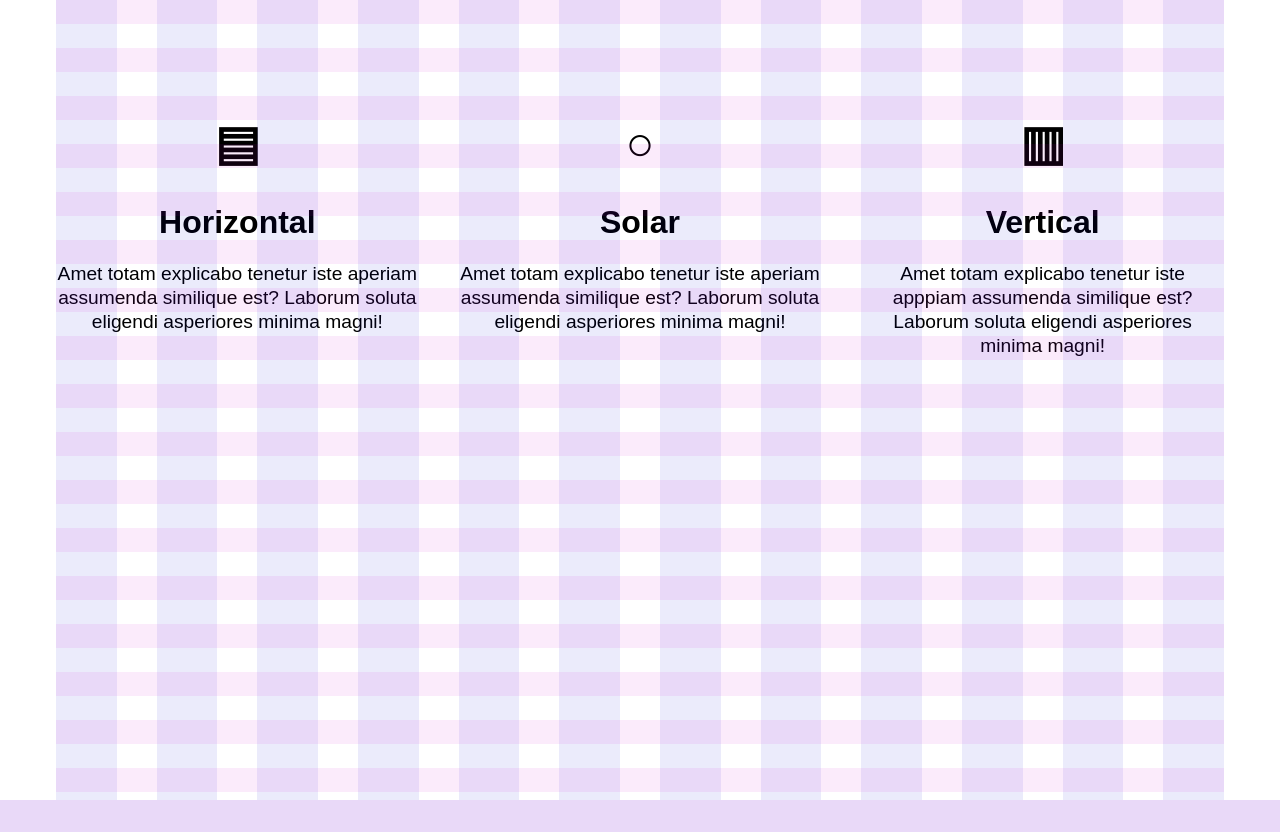
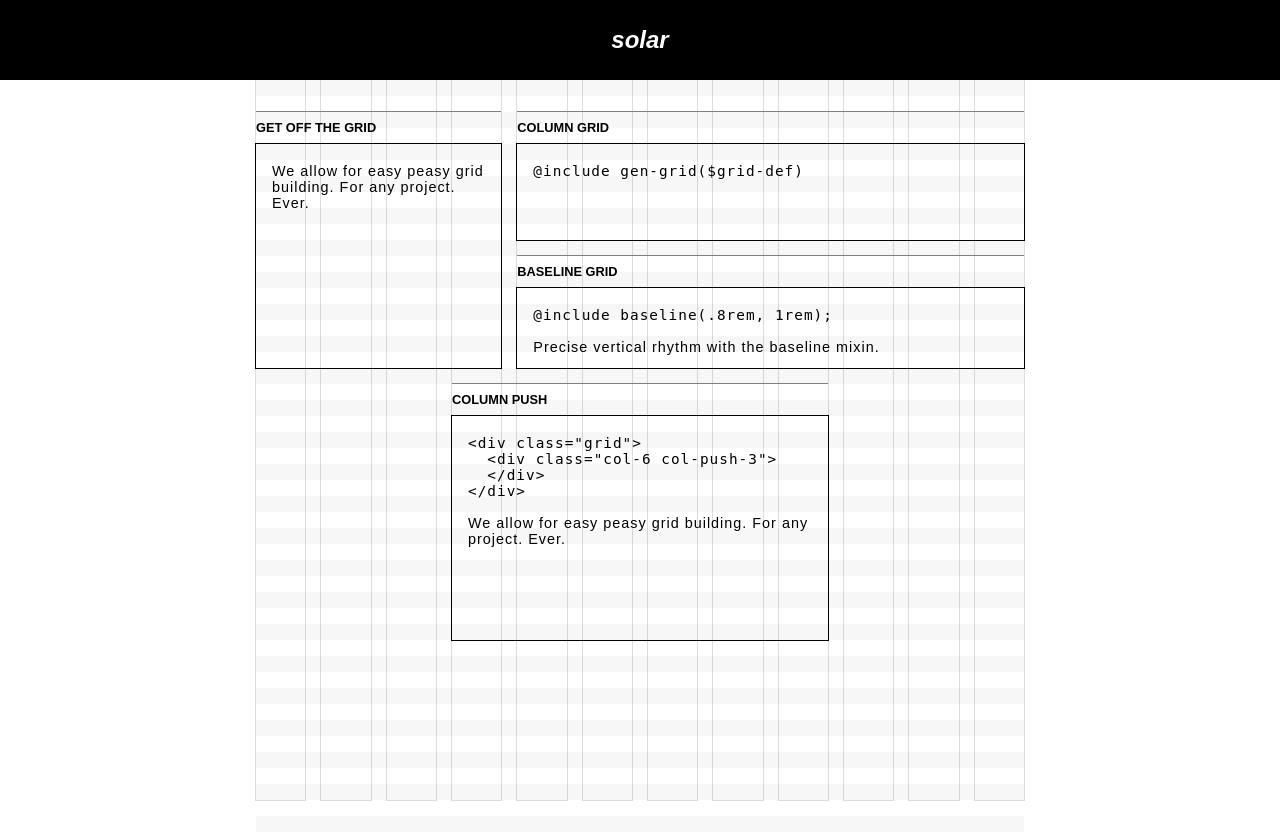
Before and after one commit to kieranbrowne/Solar, a PHP site: page / in a window 1280 px wide. Before the commit the page ends 800 px from the top, so only its background shows below. Run offline with PHP 8.4, Linux system fonts and the light colour scheme.

Commit message:
major update

```diff
--- a/index.html
+++ b/index.html
@@ -43,31 +43,81 @@
     <div class="col-12"></div>
     <div class="col-12"></div>
     <div class="col-12"></div>
+    <div class="col-12"></div>
+    <div class="col-12"></div>
+    <div class="col-12"></div>
+    <div class="col-12"></div>
+    <div class="col-12"></div>
+    <div class="col-12"></div>
+    <div class="col-12"></div>
+    <div class="col-12"></div>
+    <div class="col-12"></div>
+    <div class="col-12"></div>
+    <div class="col-12"></div>
+    <div class="col-12"></div>
+    <div class="col-12"></div>
+    <div class="col-12"></div>
+    <div class="col-12"></div>
+    <div class="col-12"></div>
+    <div class="col-12"></div>
+    <div class="col-12"></div>
+    <div class="col-12"></div>
+    <div class="col-12"></div>
+    <div class="col-12"></div>
+    <div class="col-12"></div>
+    <div class="col-12"></div>
+    <div class="col-12"></div>
+    <div class="col-12"></div>
+    <div class="col-12"></div>
+    <div class="col-12"></div>
+    <div class="col-12"></div>
+    <div class="col-12"></div>
+    <div class="col-12"></div>
+    <div class="col-12"></div>
+    <div class="col-12"></div>
   </div>
 
-  <div class="grid guts">
+  <div class="header">
+    <div class="logo">solar</div>
+  </div>
 
-
-    <div class="col-4">
-      <h2>&#9636;</h2><h1>Horizontal</h1>
-      <p>
-      Amet totam explicabo tenetur iste aperiam assumenda similique est? Laborum soluta eligendi asperiores minima magni!
-      </p>
+  <div class="grid block">
+    <div class="col-4 height-16">
+      <h2 class="overlined">Get off the grid</h2>
+      <div class="boxed">
+        <p>We allow for easy peasy grid building. For any project. Ever.</p>
+      </div>
     </div>
 
-    <div class="col-4">
-      <h2>&#9675;</h2><h1>Solar</h1>
-      <p>
-      Amet totam explicabo tenetur iste aperiam assumenda similique est? Laborum soluta eligendi asperiores minima magni!
-      </p>
+    <div class="col-8 height-8">
+      <h2 class="overlined">Column Grid</h2>
+      <div class="boxed">
+        <p><code>@include gen-grid($grid-def)</code></p>
+      </div>
     </div>
 
-    <div class="col-4">
-      <h2>&#9637;</h2><h1>Vertical</h1>
-      <p>
-      Amet totam explicabo tenetur iste apppiam assumenda similique est? Laborum soluta eligendi asperiores minima magni!
-      </p>
+    <div class="col-8 height-7">
+      <h2 class="overlined">Baseline Grid</h2>
+      <div class="boxed">
+        <code>@include baseline(.8rem, 1rem);</code>
+        <p><br>Precise vertical rhythm with the baseline mixin.</p>
+      </div>
     </div>
+
+    <div class="col-6 col-push-3 height-16">
+      <h2 class="overlined">Column Push</h2>
+      <div class="boxed">
+        <code>
+          &lt;div class="grid"&gt;<br>&emsp;
+          &lt;div class="col-6 col-push-3"&gt;<br>&emsp;
+          &lt;/div&gt;<br>
+          &lt;/div&gt;<br>
+        </code>
+        <p><br>We allow for easy peasy grid building. For any project. Ever.</p>
+      </div>
+    </div>
+
+  </div>
 
 
 </body>
--- a/style.css
+++ b/style.css
@@ -1,23 +1,5 @@
-:root {
-  font-size: calc( 16px ); }
-
-body {
-  margin: 0; }
-  body * {
-    font-family: sans-serif; }
-
-h1,
-h2 {
-  font-weight: 900;
-  text-align: center; }
-
-li,
-p {
-  font-weight: 400;
-  text-align: center; }
-
 .grid {
-  max-width: calc(100vw - 2rem);
+  max-width: 800px;
   width: 100%;
   box-sizing: border-box;
   display: block;
@@ -30,8 +12,9 @@ p {
     height: 0;
     visibility: hidden; }
   .grid .col-0 {
-    width: calc((calc(100vw - 2rem) - 32.5rem)/12  * 0 + (2.5rem * -1));
-    margin-left: 2.5rem;
+    max-width: calc((800px - 13rem)/12  * 0 + (1rem * -1));
+    width: calc((100% - 13rem)/12  * 0 + (1rem * -1));
+    margin-left: 1rem;
     font-size: 1rem;
     box-sizing: border-box;
     display: inline-block;
@@ -39,164 +22,380 @@ p {
     box-sizing: border-box;
     display: none; }
   .grid [class*="col-"].col-push-0 {
-    margin-left: calc((calc(100vw - 2rem) - 32.5rem)/12  * 0 + (2.5rem * 0)); }
+    margin-left: calc((800px - 13rem)/12  * 0 + (1rem * 1)); }
+    @media screen and (max-width: 800px) {
+      .grid [class*="col-"].col-push-0 {
+        margin-left: calc((100% - 13rem)/12  * 0 + (1rem * 1)); } }
   .grid .col-1 {
-    width: calc((calc(100vw - 2rem) - 32.5rem)/12  * 1 + (2.5rem * 0));
-    margin-left: 2.5rem;
+    max-width: calc((800px - 13rem)/12  * 1 + (1rem * 0));
+    width: calc((100% - 13rem)/12  * 1 + (1rem * 0));
+    margin-left: 1rem;
     font-size: 1rem;
     box-sizing: border-box;
     display: inline-block;
     vertical-align: top;
     box-sizing: border-box; }
   .grid [class*="col-"].col-push-1 {
-    margin-left: calc((calc(100vw - 2rem) - 32.5rem)/12  * 1 + (2.5rem * 1)); }
+    margin-left: calc((800px - 13rem)/12  * 1 + (1rem * 2)); }
+    @media screen and (max-width: 800px) {
+      .grid [class*="col-"].col-push-1 {
+        margin-left: calc((100% - 13rem)/12  * 1 + (1rem * 2)); } }
   .grid .col-2 {
-    width: calc((calc(100vw - 2rem) - 32.5rem)/12  * 2 + (2.5rem * 1));
-    margin-left: 2.5rem;
+    max-width: calc((800px - 13rem)/12  * 2 + (1rem * 1));
+    width: calc((100% - 13rem)/12  * 2 + (1rem * 1));
+    margin-left: 1rem;
     font-size: 1rem;
     box-sizing: border-box;
     display: inline-block;
     vertical-align: top;
     box-sizing: border-box; }
   .grid [class*="col-"].col-push-2 {
-    margin-left: calc((calc(100vw - 2rem) - 32.5rem)/12  * 2 + (2.5rem * 2)); }
+    margin-left: calc((800px - 13rem)/12  * 2 + (1rem * 3)); }
+    @media screen and (max-width: 800px) {
+      .grid [class*="col-"].col-push-2 {
+        margin-left: calc((100% - 13rem)/12  * 2 + (1rem * 3)); } }
   .grid .col-3 {
-    width: calc((calc(100vw - 2rem) - 32.5rem)/12  * 3 + (2.5rem * 2));
-    margin-left: 2.5rem;
+    max-width: calc((800px - 13rem)/12  * 3 + (1rem * 2));
+    width: calc((100% - 13rem)/12  * 3 + (1rem * 2));
+    margin-left: 1rem;
     font-size: 1rem;
     box-sizing: border-box;
     display: inline-block;
     vertical-align: top;
     box-sizing: border-box; }
   .grid [class*="col-"].col-push-3 {
-    margin-left: calc((calc(100vw - 2rem) - 32.5rem)/12  * 3 + (2.5rem * 3)); }
+    margin-left: calc((800px - 13rem)/12  * 3 + (1rem * 4)); }
+    @media screen and (max-width: 800px) {
+      .grid [class*="col-"].col-push-3 {
+        margin-left: calc((100% - 13rem)/12  * 3 + (1rem * 4)); } }
   .grid .col-4 {
-    width: calc((calc(100vw - 2rem) - 32.5rem)/12  * 4 + (2.5rem * 3));
-    margin-left: 2.5rem;
+    max-width: calc((800px - 13rem)/12  * 4 + (1rem * 3));
+    width: calc((100% - 13rem)/12  * 4 + (1rem * 3));
+    margin-left: 1rem;
     font-size: 1rem;
     box-sizing: border-box;
     display: inline-block;
     vertical-align: top;
     box-sizing: border-box; }
   .grid [class*="col-"].col-push-4 {
-    margin-left: calc((calc(100vw - 2rem) - 32.5rem)/12  * 4 + (2.5rem * 4)); }
+    margin-left: calc((800px - 13rem)/12  * 4 + (1rem * 5)); }
+    @media screen and (max-width: 800px) {
+      .grid [class*="col-"].col-push-4 {
+        margin-left: calc((100% - 13rem)/12  * 4 + (1rem * 5)); } }
   .grid .col-5 {
-    width: calc((calc(100vw - 2rem) - 32.5rem)/12  * 5 + (2.5rem * 4));
-    margin-left: 2.5rem;
+    max-width: calc((800px - 13rem)/12  * 5 + (1rem * 4));
+    width: calc((100% - 13rem)/12  * 5 + (1rem * 4));
+    margin-left: 1rem;
     font-size: 1rem;
     box-sizing: border-box;
     display: inline-block;
     vertical-align: top;
     box-sizing: border-box; }
   .grid [class*="col-"].col-push-5 {
-    margin-left: calc((calc(100vw - 2rem) - 32.5rem)/12  * 5 + (2.5rem * 5)); }
+    margin-left: calc((800px - 13rem)/12  * 5 + (1rem * 6)); }
+    @media screen and (max-width: 800px) {
+      .grid [class*="col-"].col-push-5 {
+        margin-left: calc((100% - 13rem)/12  * 5 + (1rem * 6)); } }
   .grid .col-6 {
-    width: calc((calc(100vw - 2rem) - 32.5rem)/12  * 6 + (2.5rem * 5));
-    margin-left: 2.5rem;
+    max-width: calc((800px - 13rem)/12  * 6 + (1rem * 5));
+    width: calc((100% - 13rem)/12  * 6 + (1rem * 5));
+    margin-left: 1rem;
     font-size: 1rem;
     box-sizing: border-box;
     display: inline-block;
     vertical-align: top;
     box-sizing: border-box; }
   .grid [class*="col-"].col-push-6 {
-    margin-left: calc((calc(100vw - 2rem) - 32.5rem)/12  * 6 + (2.5rem * 6)); }
+    margin-left: calc((800px - 13rem)/12  * 6 + (1rem * 7)); }
+    @media screen and (max-width: 800px) {
+      .grid [class*="col-"].col-push-6 {
+        margin-left: calc((100% - 13rem)/12  * 6 + (1rem * 7)); } }
   .grid .col-7 {
-    width: calc((calc(100vw - 2rem) - 32.5rem)/12  * 7 + (2.5rem * 6));
-    margin-left: 2.5rem;
+    max-width: calc((800px - 13rem)/12  * 7 + (1rem * 6));
+    width: calc((100% - 13rem)/12  * 7 + (1rem * 6));
+    margin-left: 1rem;
     font-size: 1rem;
     box-sizing: border-box;
     display: inline-block;
     vertical-align: top;
     box-sizing: border-box; }
   .grid [class*="col-"].col-push-7 {
-    margin-left: calc((calc(100vw - 2rem) - 32.5rem)/12  * 7 + (2.5rem * 7)); }
+    margin-left: calc((800px - 13rem)/12  * 7 + (1rem * 8)); }
+    @media screen and (max-width: 800px) {
+      .grid [class*="col-"].col-push-7 {
+        margin-left: calc((100% - 13rem)/12  * 7 + (1rem * 8)); } }
   .grid .col-8 {
-    width: calc((calc(100vw - 2rem) - 32.5rem)/12  * 8 + (2.5rem * 7));
-    margin-left: 2.5rem;
+    max-width: calc((800px - 13rem)/12  * 8 + (1rem * 7));
+    width: calc((100% - 13rem)/12  * 8 + (1rem * 7));
+    margin-left: 1rem;
     font-size: 1rem;
     box-sizing: border-box;
     display: inline-block;
     vertical-align: top;
     box-sizing: border-box; }
   .grid [class*="col-"].col-push-8 {
-    margin-left: calc((calc(100vw - 2rem) - 32.5rem)/12  * 8 + (2.5rem * 8)); }
+    margin-left: calc((800px - 13rem)/12  * 8 + (1rem * 9)); }
+    @media screen and (max-width: 800px) {
+      .grid [class*="col-"].col-push-8 {
+        margin-left: calc((100% - 13rem)/12  * 8 + (1rem * 9)); } }
   .grid .col-9 {
-    width: calc((calc(100vw - 2rem) - 32.5rem)/12  * 9 + (2.5rem * 8));
-    margin-left: 2.5rem;
+    max-width: calc((800px - 13rem)/12  * 9 + (1rem * 8));
+    width: calc((100% - 13rem)/12  * 9 + (1rem * 8));
+    margin-left: 1rem;
     font-size: 1rem;
     box-sizing: border-box;
     display: inline-block;
     vertical-align: top;
     box-sizing: border-box; }
   .grid [class*="col-"].col-push-9 {
-    margin-left: calc((calc(100vw - 2rem) - 32.5rem)/12  * 9 + (2.5rem * 9)); }
+    margin-left: calc((800px - 13rem)/12  * 9 + (1rem * 10)); }
+    @media screen and (max-width: 800px) {
+      .grid [class*="col-"].col-push-9 {
+        margin-left: calc((100% - 13rem)/12  * 9 + (1rem * 10)); } }
   .grid .col-10 {
-    width: calc((calc(100vw - 2rem) - 32.5rem)/12  * 10 + (2.5rem * 9));
-    margin-left: 2.5rem;
+    max-width: calc((800px - 13rem)/12  * 10 + (1rem * 9));
+    width: calc((100% - 13rem)/12  * 10 + (1rem * 9));
+    margin-left: 1rem;
     font-size: 1rem;
     box-sizing: border-box;
     display: inline-block;
     vertical-align: top;
     box-sizing: border-box; }
   .grid [class*="col-"].col-push-10 {
-    margin-left: calc((calc(100vw - 2rem) - 32.5rem)/12  * 10 + (2.5rem * 10)); }
+    margin-left: calc((800px - 13rem)/12  * 10 + (1rem * 11)); }
+    @media screen and (max-width: 800px) {
+      .grid [class*="col-"].col-push-10 {
+        margin-left: calc((100% - 13rem)/12  * 10 + (1rem * 11)); } }
   .grid .col-11 {
-    width: calc((calc(100vw - 2rem) - 32.5rem)/12  * 11 + (2.5rem * 10));
-    margin-left: 2.5rem;
+    max-width: calc((800px - 13rem)/12  * 11 + (1rem * 10));
+    width: calc((100% - 13rem)/12  * 11 + (1rem * 10));
+    margin-left: 1rem;
     font-size: 1rem;
     box-sizing: border-box;
     display: inline-block;
     vertical-align: top;
     box-sizing: border-box; }
   .grid [class*="col-"].col-push-11 {
-    margin-left: calc((calc(100vw - 2rem) - 32.5rem)/12  * 11 + (2.5rem * 11)); }
+    margin-left: calc((800px - 13rem)/12  * 11 + (1rem * 12)); }
+    @media screen and (max-width: 800px) {
+      .grid [class*="col-"].col-push-11 {
+        margin-left: calc((100% - 13rem)/12  * 11 + (1rem * 12)); } }
   .grid .col-12 {
-    width: calc((calc(100vw - 2rem) - 32.5rem)/12  * 12 + (2.5rem * 11));
-    margin-left: 2.5rem;
+    max-width: calc((800px - 13rem)/12  * 12 + (1rem * 11));
+    width: calc((100% - 13rem)/12  * 12 + (1rem * 11));
+    margin-left: 1rem;
     font-size: 1rem;
     box-sizing: border-box;
     display: inline-block;
     vertical-align: top;
     box-sizing: border-box; }
   .grid [class*="col-"].col-push-12 {
-    margin-left: calc((calc(100vw - 2rem) - 32.5rem)/12  * 12 + (2.5rem * 12)); }
+    margin-left: calc((800px - 13rem)/12  * 12 + (1rem * 13)); }
+    @media screen and (max-width: 800px) {
+      .grid [class*="col-"].col-push-12 {
+        margin-left: calc((100% - 13rem)/12  * 12 + (1rem * 13)); } }
 
-p {
-  box-sizing: content-box;
-  font-size: 1.2rem;
-  line-height: 1.5rem;
-  margin-top: 1.89rem;
-  margin-bottom: -0.39rem;
-  padding-bottom: 0; }
+:root {
+  font-size: calc( 16px ); }
 
-h2 {
-  box-sizing: content-box;
-  font-size: 3rem;
-  line-height: 4.5rem;
-  margin-top: 6.775rem;
-  margin-bottom: -1.275rem;
-  padding-bottom: 0; }
+body {
+  margin: 0;
+  font-family: sans-serif; }
 
-h1 {
-  box-sizing: content-box;
-  font-size: 2rem;
-  line-height: 4.5rem;
-  margin-top: 1.6rem;
-  margin-bottom: -1.6rem;
-  padding-bottom: 0; }
+.height-1 {
+  height: 1rem;
+  margin-bottom: 1rem;
+  float: left; }
+  .height-1 .boxed {
+    height: -1rem; }
+
+.height-2 {
+  height: 2rem;
+  margin-bottom: 1rem;
+  float: left; }
+  .height-2 .boxed {
+    height: 0rem; }
+
+.height-3 {
+  height: 3rem;
+  margin-bottom: 1rem;
+  float: left; }
+  .height-3 .boxed {
+    height: 1rem; }
+
+.height-4 {
+  height: 4rem;
+  margin-bottom: 1rem;
+  float: left; }
+  .height-4 .boxed {
+    height: 2rem; }
+
+.height-5 {
+  height: 5rem;
+  margin-bottom: 1rem;
+  float: left; }
+  .height-5 .boxed {
+    height: 3rem; }
+
+.height-6 {
+  height: 6rem;
+  margin-bottom: 1rem;
+  float: left; }
+  .height-6 .boxed {
+    height: 4rem; }
+
+.height-7 {
+  height: 7rem;
+  margin-bottom: 1rem;
+  float: left; }
+  .height-7 .boxed {
+    height: 5rem; }
+
+.height-8 {
+  height: 8rem;
+  margin-bottom: 1rem;
+  float: left; }
+  .height-8 .boxed {
+    height: 6rem; }
+
+.height-9 {
+  height: 9rem;
+  margin-bottom: 1rem;
+  float: left; }
+  .height-9 .boxed {
+    height: 7rem; }
+
+.height-10 {
+  height: 10rem;
+  margin-bottom: 1rem;
+  float: left; }
+  .height-10 .boxed {
+    height: 8rem; }
+
+.height-11 {
+  height: 11rem;
+  margin-bottom: 1rem;
+  float: left; }
+  .height-11 .boxed {
+    height: 9rem; }
+
+.height-12 {
+  height: 12rem;
+  margin-bottom: 1rem;
+  float: left; }
+  .height-12 .boxed {
+    height: 10rem; }
+
+.height-13 {
+  height: 13rem;
+  margin-bottom: 1rem;
+  float: left; }
+  .height-13 .boxed {
+    height: 11rem; }
+
+.height-14 {
+  height: 14rem;
+  margin-bottom: 1rem;
+  float: left; }
+  .height-14 .boxed {
+    height: 12rem; }
+
+.height-15 {
+  height: 15rem;
+  margin-bottom: 1rem;
+  float: left; }
+  .height-15 .boxed {
+    height: 13rem; }
+
+.height-16 {
+  height: 16rem;
+  margin-bottom: 1rem;
+  float: left; }
+  .height-16 .boxed {
+    height: 14rem; }
+
+.height-17 {
+  height: 17rem;
+  margin-bottom: 1rem;
+  float: left; }
+  .height-17 .boxed {
+    height: 15rem; }
+
+.height-18 {
+  height: 18rem;
+  margin-bottom: 1rem;
+  float: left; }
+  .height-18 .boxed {
+    height: 16rem; }
+
+.height-19 {
+  height: 19rem;
+  margin-bottom: 1rem;
+  float: left; }
+  .height-19 .boxed {
+    height: 17rem; }
+
+.height-20 {
+  height: 20rem;
+  margin-bottom: 1rem;
+  float: left; }
+  .height-20 .boxed {
+    height: 18rem; }
+
+h2.overlined {
+  height: 2rem;
+  line-height: 2rem;
+  box-shadow: 0 -1px 0 0 grey;
+  font-size: .8rem;
+  text-transform: uppercase;
+  margin-top: 0;
+  margin-bottom: 0;
+  box-sizing: border-box; }
+
+.boxed {
+  box-shadow: 0 0 0px 1px black;
+  box-sizing: border-box;
+  padding: 1rem; }
+  .boxed code,
+  .boxed p {
+    display: block;
+    box-sizing: content-box;
+    font-size: 0.9rem;
+    line-height: 1rem;
+    margin-top: 0.2075rem;
+    margin-bottom: -0.2075rem;
+    padding-bottom: 0;
+    letter-spacing: 1px; }
+
+.block {
+  padding: 2rem 0; }
 
 .grid.display {
   position: fixed;
-  left: 1rem; }
+  z-index: -1;
+  left: 50%;
+  transform: translate(-50%, 0); }
   .grid.display .col-1 {
     height: 100vh;
-    background-color: rgba(0, 0, 0, 0.025);
-    background-color: rgba(0, 0, 200, 0.08); }
+    box-shadow: 0 0 0px 1px gainsboro; }
 
-.grid.display.baseline .col-12 {
-  height: 1.5rem;
-  margin-bottom: 1.5rem;
-  background-color: rgba(200, 0, 200, 0.08); }
+.grid.display.baseline {
+  position: absolute; }
+  .grid.display.baseline .col-12 {
+    height: 1rem; }
+    .grid.display.baseline .col-12:nth-of-type(2n) {
+      background-color: rgba(0, 0, 0, 0.03); }
+
+.header {
+  padding: 0 1rem;
+  line-height: 5rem;
+  text-align: center;
+  font-weight: bold;
+  font-size: 24px;
+  background: white;
+  font-style: italic;
+  background: black;
+  color: white; }
 
 div[class^=grid] {
   color: black; }
--- a/style.scss
+++ b/style.scss
@@ -1,4 +1,14 @@
 @import "solar";
+
+$margin: 0rem;
+$grid: (
+  columns: 12,
+  gutter: 1rem,
+  container: 800px,
+  namespace: ""
+);
+
+@include gen-grid($grid);
 
 :root {
   font-size: calc( 16px );
@@ -6,65 +16,93 @@
 
 body {
   margin: 0;
+  // background-color: rgb(240,240,250);
+  // font-family: monospace;
+  font-family: sans-serif;
+}
 
-  * {
-    font-family: sans-serif;
+@for $i from 1 through 20 {
+  .height-#{$i} {
+    // height: col-width($grid,$i);
+    height: $i*1rem;
+    margin-bottom: 1rem;
+    float: left;
+    .boxed {
+      // height: calc(#{col-width($grid,$i)} - 1rem*2);
+      height: $i*1rem - 2rem;
+    }
   }
 }
 
-h1 ,
-h2 {
-  font-weight: 900;
-  text-align: center;
 
+h2.overlined {
+  height: 1rem*2;
+  line-height: 1rem*2;
+  // border-top: 1px solid grey;
+  box-shadow: 0 -1px 0 0 grey;
+  font-size: .8rem;
+  text-transform: uppercase;
+  margin-top: 0;
+  margin-bottom: 0;
+  box-sizing: border-box;
 }
 
-li ,
-p {
-  font-weight: 400;
-  text-align: center;
+.boxed {
+    box-shadow: 0 0 0px 1px black;
+  box-sizing: border-box;
+  padding: map-get($grid,gutter);
+
+  code ,
+  p {
+    display: block;
+    @include baseline(.9rem,1rem);
+    letter-spacing: 1px;;
+  }
 }
 
-$margin: 1rem;
-$grid: (
-  columns: 12,
-  gutter: 2.5rem,
-  container: calc(100vw - #{$margin*2}),
-  namespace: ""
-);
+.block {
+  padding: 1rem*2 0;
+}
 
-@include gen-grid($grid);
 
-p {
-  @include baseline(1.2rem,1.5rem,3rem,0,1.6);
-}
-h2 {
-  @include baseline(3rem,4.5rem,10rem);
-}
-h1 {
-  @include baseline(2rem,4.5rem);
-}
 
 .grid.display {
 
   position: fixed;
-  left: $margin;
+  z-index: -1;
+  left: 50%;
+  transform: translate(-50%,0);
+
 
   .col-1 {
     height: 100vh;
-    background-color: rgba(0,0,0,0.025);
-    background-color: rgba(000,00,200,0.08);
+    // background-color: rgba(0,0,0,0.025);
+    // background-color: rgba(000,00,200,0.08);
+    box-shadow: 0 0 0px 1px rgb(220,220,220);
   }
 }
 .grid.display.baseline {
+  position: absolute;
 
   .col-12 {
-    height: 1.5rem;
-    margin-bottom: 1.5rem;
-    background-color: rgba(200,00,200,0.08);
+    height: 1rem;
     &:nth-of-type(2n) {
+    background-color: rgba(0,0,0,0.03);
+      // box-shadow: 0 0 0px 1px rgb(220,220,220);
     }
   }
+}
+
+.header {
+  padding: 0 map-get($grid,gutter);
+  line-height: 1rem*5;
+  text-align: center;
+  font-weight: bold;
+  font-size: 24px;
+  background: white;
+  font-style: italic;
+  background: black;
+  color: white;
 }
 
 div[class^=grid] {
```
Also changed, not shown: _solar.scss (+8 -2 lines), README.md.
